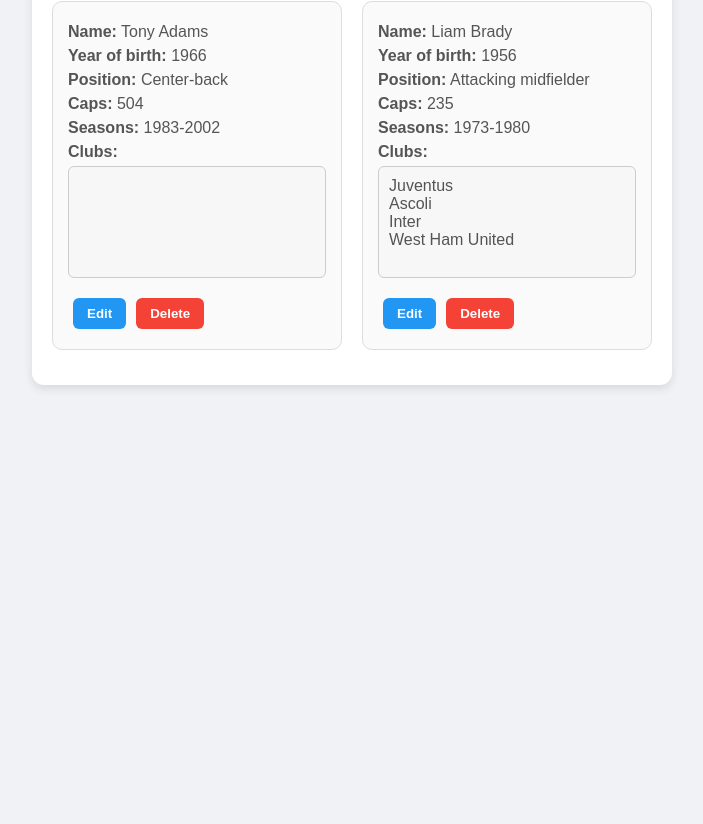
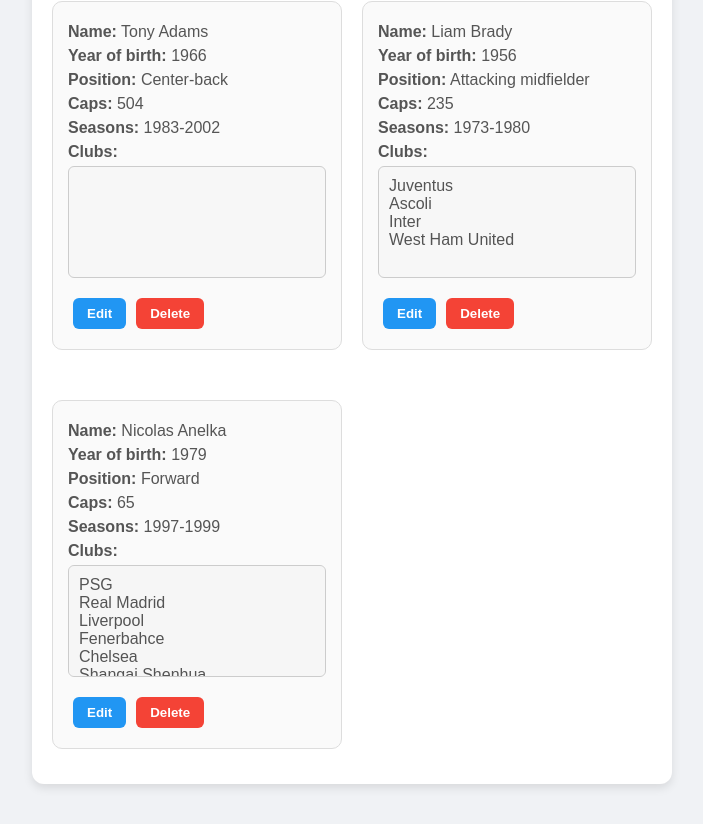
Before and after one commit to woutersRJJ/arsenal, a React (Create React App) app: page / in a window 1280 px wide. Shown: the part 1716-2540 px from the top of the page, without its empty margins (288-991 px from the left). Before the commit the page ends 2141 px from the top, so only its background shows below. Built offline with nearby package versions, Linux system fonts and the light colour scheme.

Commit message:
Anelka toegevoegd

```diff
--- a/src/App.js
+++ b/src/App.js
@@ -10,11 +10,13 @@
         {name: 'Paul Merson', born: '1968', position: 'Attacking midfielder', caps: 200, seasons: '1985-1997', clubs:'Middlesborough\nPortsmouth\nHanworth Villa'},
         {name: 'Ian Wright', born: '1963', position: 'Forward', caps: 225, seasons: '1991-1998', clubs:'Crystal Palace\nBurnley\nNottingham Forest'},
         {name: 'Tony Adams', born: '1966', position: 'Center-back', caps: 504, seasons: '1983-2002', clubs:''},
-        {name: 'Liam Brady', born: '1956', position: 'Attacking midfielder', caps: 235, seasons: '1973-1980', clubs:'Juventus\nAscoli\nInter\nWest Ham United'}
+        {name: 'Liam Brady', born: '1956', position: 'Attacking midfielder', caps: 235, seasons: '1973-1980', clubs:'Juventus\nAscoli\nInter\nWest Ham United'},
+        {name: 'Nicolas Anelka', born: '1979', position: 'Forward', caps: 65, seasons: '1997-1999', clubs:'PSG\nReal Madrid\nLiverpool\nFenerbahce\nChelsea\nShangai Shenhua\nMumbai city'}
     ]);
     const [formData, setFormData] = useState({name: "", position: "", caps: "", seasons: "", clubs: ""});
 
     const handleChange = (e) => {
+
         setFormData({...formData, [e.target.name]: e.target.value});
     };
 
```
